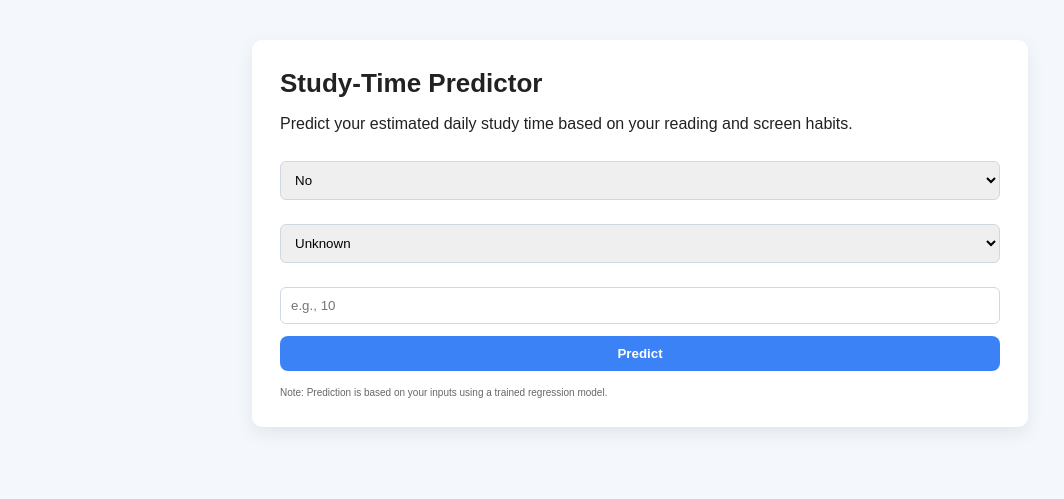
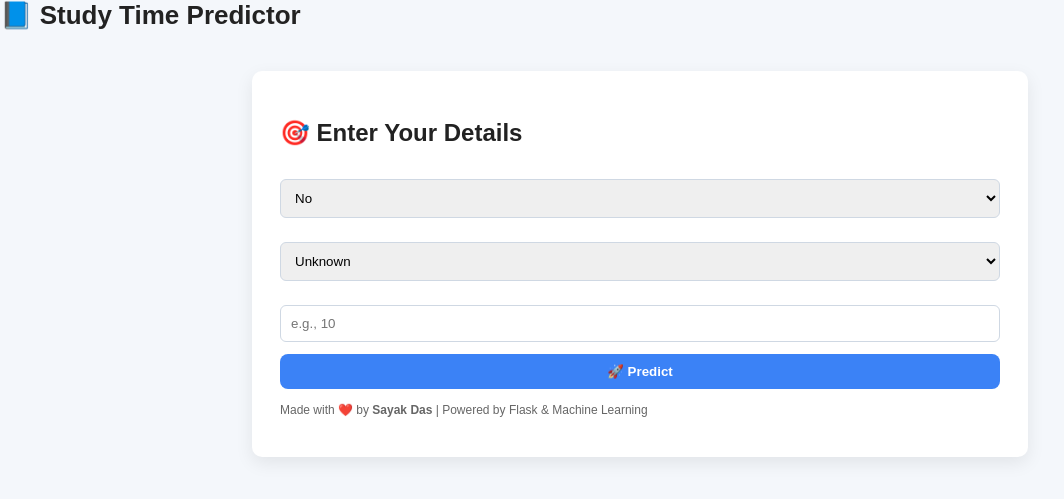
Before and after one commit to iamsayakdas/Study-Time-Predictor, a Flask app: template templates/index.html in a window 1280 px wide. Shown: the top 499 px of the page, without its empty margins (0-1064 px from the left). Run offline with Flask 2, Linux system fonts and the light colour scheme; the template is opened without the code that fills it, so the values that code supplies are empty; parts of the project's set-up code (start-up, migrations or seed data) failed here and were passed over.

Commit message:
Update index.html

```diff
--- a/templates/index.html
+++ b/templates/index.html
@@ -2,23 +2,26 @@
 <html lang="en">
 <head>
   <meta charset="utf-8">
-  <title>Study Time Predictor</title>
+  <title>🎓 Study Time Predictor</title>
   <meta name="viewport" content="width=device-width,initial-scale=1">
   <link rel="stylesheet" href="{{ url_for('static', filename='style.css') }}">
 </head>
 <body>
-  <div class="container">
-    <h1>Study-Time Predictor</h1>
-    <p>Predict your estimated daily study time based on your reading and screen habits.</p>
+  <nav>
+    <h1>📘 Study Time Predictor</h1>
+  </nav>
 
+  <main class="container">
+    <section class="card fade-in">
       {% if prediction %}
+        <h2>📊 Prediction Result</h2>
         <div class="result">
-        <h2>Prediction</h2>
-        <p><strong>Estimated books per year:</strong> {{ pred_books }}</p>
-        <p><strong>Estimated daily study hours:</strong> {{ est_daily_hours }} hrs/day</p>
-        <a href="/">Try again</a>
+          <p><strong>📚 Estimated Books per Year:</strong> {{ pred_books }}</p>
+          <p><strong>⏰ Estimated Daily Study Hours:</strong> {{ est_daily_hours }} hrs/day</p>
         </div>
+        <a class="btn" href="/">🔁 Try Again</a>
       {% else %}
+        <h2>🎯 Enter Your Details</h2>
         <form action="/predict" method="post" class="form">
           <label for="reads">{{ reads_col_label }}</label>
           <select name="reads" id="reads" required>
@@ -39,13 +42,14 @@
           <label for="screen">{{ screen_col_label }}</label>
           <input type="number" step="0.1" min="0" max="200" name="screen" id="screen" placeholder="e.g., 10" required>
 
-        <button type="submit">Predict</button>
+          <button type="submit" class="btn">🚀 Predict</button>
         </form>
       {% endif %}
+    </section>
 
     <footer>
-      <small>Note: Prediction is based on your inputs using a trained regression model.</small>
+      <p>Made with ❤️ by <strong>Sayak Das</strong> | Powered by Flask & Machine Learning</p>
     </footer>
-  </div>
+  </main>
 </body>
 </html>
```
Lines whose indentation alone changed are shown as unchanged.
